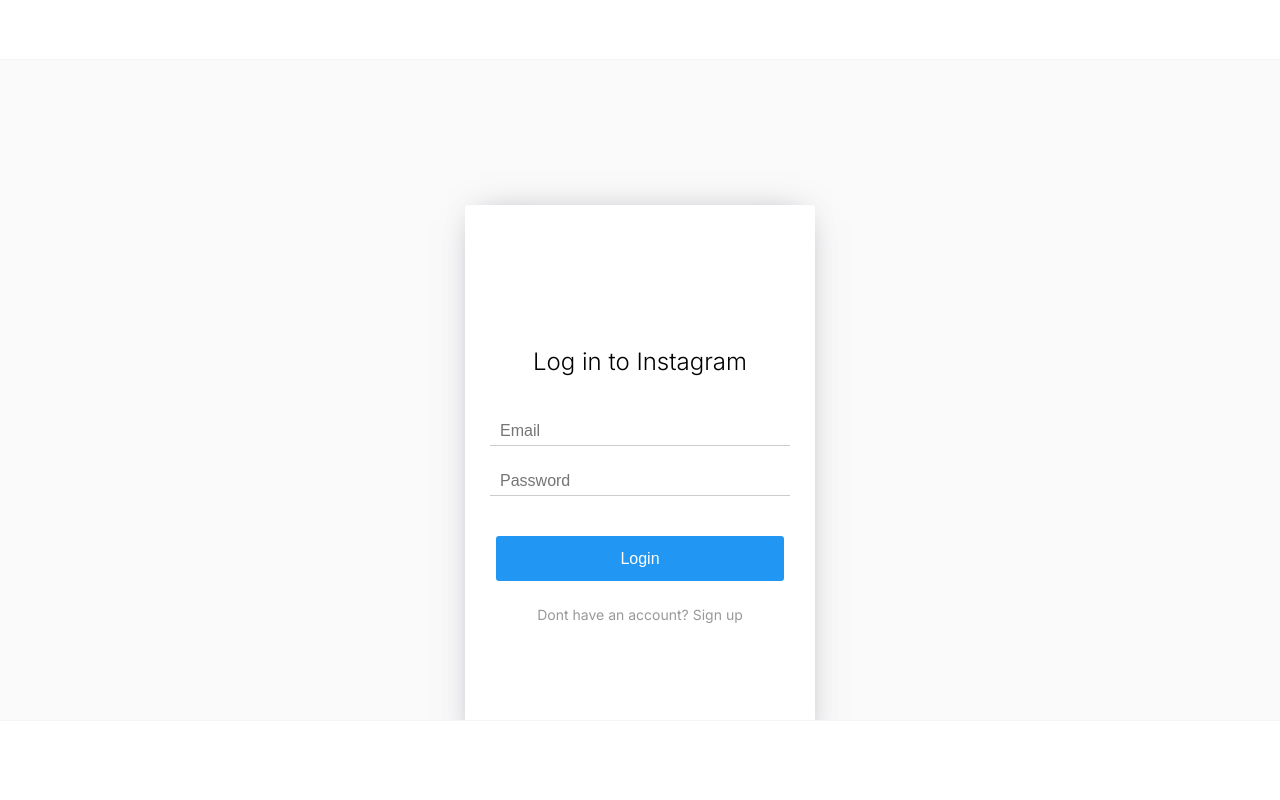
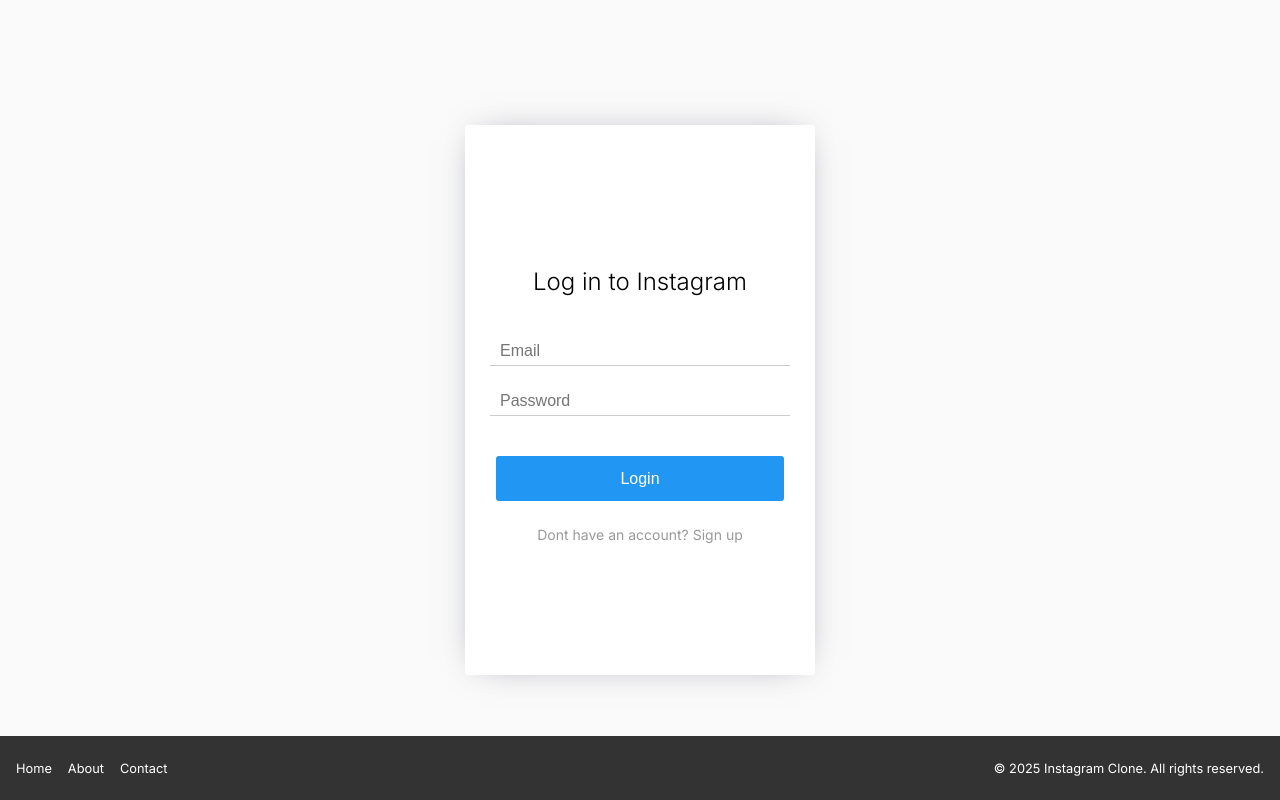
Before and after one commit to anitahoroszkoorg/instagram-next-clone, a Next.js app: page / in a window 1280 px wide. Built offline with nearby package versions, Linux system fonts and the light colour scheme; no server answers.

Commit message:
styles changes

```diff
--- a/src/app/globals.css
+++ b/src/app/globals.css
@@ -28,44 +28,11 @@
   width: 100vw;
   height: 100vh;
   overflow: hidden;
-  display: flex;
-  flex-direction: column;
   background: var(--ig-background-default);
-}
-
-header {
-  width: 100%;
-  height: 60px;
-  background: var(--ig-white);
-  display: flex;
-  align-items: center;
-  justify-content: space-between;
-  padding: 0 20px;
-  border-bottom: 1px solid var(--ig-divider-grey);
-  position: fixed;
-  top: 0;
-  left: 0;
-  z-index: 100;
-}
-
-footer {
-  width: 100%;
-  height: 5em;
-  background: var(--ig-white);
-  display: flex;
-  align-items: center;
-  justify-content: center;
-  position: fixed;
-  bottom: 0;
-  left: 0;
-  border-top: 1px solid var(--ig-divider-grey);
-  z-index: 100;
 }
 
 main {
   flex: 1;
   overflow-y: auto;
-  padding: 80px 20px 60px;
   width: 100%;
-  height: calc(100vh - 110px);
 }
--- a/src/app/layout.tsx
+++ b/src/app/layout.tsx
@@ -5,6 +5,7 @@
 import { SessionProvider } from "next-auth/react";
 import { Inter } from "next/font/google";
 import { Header } from "@/components/Header/Header";
+import Footer from "@/components/Footer/Footer";
 
 const inter = Inter({ subsets: ["latin"] });
 
@@ -35,11 +36,9 @@
 export function LayoutWithHeader({ children }: { children: React.ReactNode }) {
   return (
     <>
-      <header>
-        <Header />
-      </header>
+      <Header />
       <main>{children}</main>
-      <footer></footer>
+      <Footer />
     </>
   );
 }
--- /dev/null
+++ b/src/components/Footer/Footer.tsx
@@ -0,0 +1,20 @@
+import React from "react";
+import Link from "next/link";
+import { FooterContainer, FooterLinks, CopyrightText } from "./styled";
+
+const Footer: React.FC = () => {
+  return (
+    <FooterContainer>
+      <FooterLinks>
+        <Link href="/">Home</Link>
+        <Link href="/">About</Link>
+        <Link href="/">Contact</Link>
+      </FooterLinks>
+      <CopyrightText>
+        © {new Date().getFullYear()} Instagram Clone. All rights reserved.
+      </CopyrightText>
+    </FooterContainer>
+  );
+};
+
+export default Footer;
--- /dev/null
+++ b/src/components/Footer/styled.ts
@@ -0,0 +1,44 @@
+import styled from "styled-components";
+
+export const FooterContainer = styled.footer`
+  width: 100%;
+  height: 4em;
+  background: var(--ig-dark-blue);
+  color: var(--ig-white);
+  display: flex;
+  align-items: center;
+  justify-content: space-between;
+  padding: 0 1em;
+  position: fixed;
+  bottom: 0;
+  left: 0;
+  @media (max-width: 768px) {
+    flex-direction: column;
+    height: auto;
+  }
+`;
+
+export const FooterLinks = styled.nav`
+  display: flex;
+  gap: 1em;
+  a {
+    color: var(--ig-white);
+    text-decoration: none;
+    font-size: 0.8em;
+    transition: color 0.2s ease-in-out;
+    &:hover {
+      color: var(--ig-blue);
+    }
+  }
+  @media (max-width: 768px) {
+    flex-direction: column;
+    align-items: center;
+  }
+`;
+
+export const CopyrightText = styled.p`
+  font-size: 0.8em;
+  @media (max-width: 768px) {
+    margin-top: 0.5em;
+  }
+`;
--- a/src/components/ImagesGrid/styled.ts
+++ b/src/components/ImagesGrid/styled.ts
@@ -1,12 +1,10 @@
 import styled from "styled-components";
-import { keyframes } from "styled-components";
 
 export const FeedWrapper = styled.div`
   display: flex;
   height: 100%;
   flex-wrap: wrap;
   overflow-x: hidden;
-  border: 1px solid green;
 `;
 
 export const CloseButton = styled.button`
--- a/src/components/Modal/styled.ts
+++ b/src/components/Modal/styled.ts
@@ -10,7 +10,7 @@
   width: 100%;
   height: 100%;
   background: var(--ig-backdrop);
-  z-index: 5;
+  z-index: 1000;
 `;
 
 export const Photobox = styled.img`
@@ -42,6 +42,7 @@
     font-size: 20px;
     color: #000;
   }
+  z-index: 1001;
 `;
 
 export const ModalHeader = styled.div`
--- a/src/components/Profile/styled.ts
+++ b/src/components/Profile/styled.ts
@@ -1,14 +1,13 @@
 import styled from "styled-components";
 export const ProfileContainer = styled.div`
   display: flex;
-  margin-top: 12vh;
+  margin-top: 14vh;
   height: 100%;
   width: 100%;
   position: absolute;
   left: 0;
   right: 0;
   top: 0;
-  z-index: 10;
 `;
 
 export const InfoContainer = styled.div`
@@ -20,7 +19,7 @@
 
 export const ContentContainer = styled.div`
   display: flex;
-  height: 100%;
+  min-height: 100%;
   width: 100%;
   flex-direction: column;
 `;
--- a/src/components/ProfileInfoModal/ProfileInfoModal.tsx
+++ b/src/components/ProfileInfoModal/ProfileInfoModal.tsx
@@ -3,7 +3,6 @@
 import { fetchData } from "@/app/lib/fetchData";
 import { toast } from "react-toastify";
 import Modal from "../Modal/Modal";
-
 import {
   AvatarPreview,
   EditContainer,
@@ -66,7 +65,6 @@
 
   return (
     <Modal openModal closeModal={closeModal} modalTitle="Edit Profile">
-      <div>
       <AvatarPreview src={avatar} alt="Profile Preview" />
       <EditContainer>
         <UploadButton>
@@ -80,7 +78,6 @@
         />
         <SaveButton onClick={handleSave}>Save</SaveButton>
       </EditContainer>
-      </div>
     </Modal>
   );
 };
--- a/src/components/Searchbar/styled.ts
+++ b/src/components/Searchbar/styled.ts
@@ -24,9 +24,6 @@
 `;
 
 export const ResultsList = styled.ul`
-  position: absolute;
-  top: 100%;
-  left: 0;
   width: 100%;
   max-height: 200px;
   overflow-y: auto;
```
Lines whose indentation alone changed are shown as unchanged.
